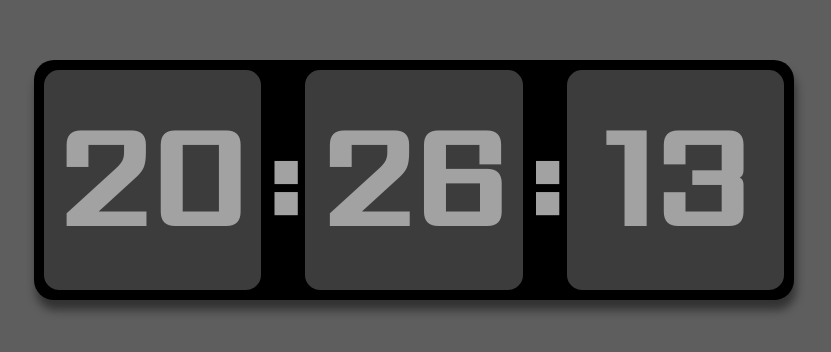
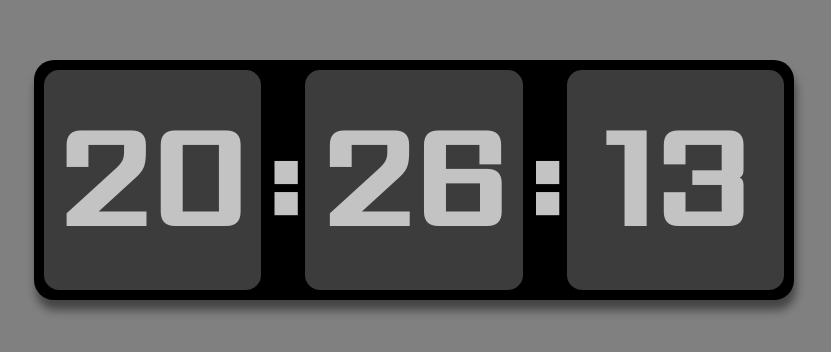
Before and after one commit to LaLunaInSky/projeto-relogio-digital, a plain HTML site: page index.html in a window 1280 px wide. Shown: the part 220-572 px from the top of the page, without its empty margins (226-1057 px from the left). Drawn offline with Linux system fonts and the light colour scheme.

Commit message:
11/01/2025 17:26

```diff
--- a/styles/style_adaptivo.css
+++ b/styles/style_adaptivo.css
@@ -40,9 +40,9 @@ body {
     body {
         height: 100vh;
         display: block;
-        background-color: var(--preto03);
+        background-color: var(--preto04);
         font-family: 'sarpanch';
-        color: var(--preto05);
+        color: var(--preto06);
     }
 
     main {
```
